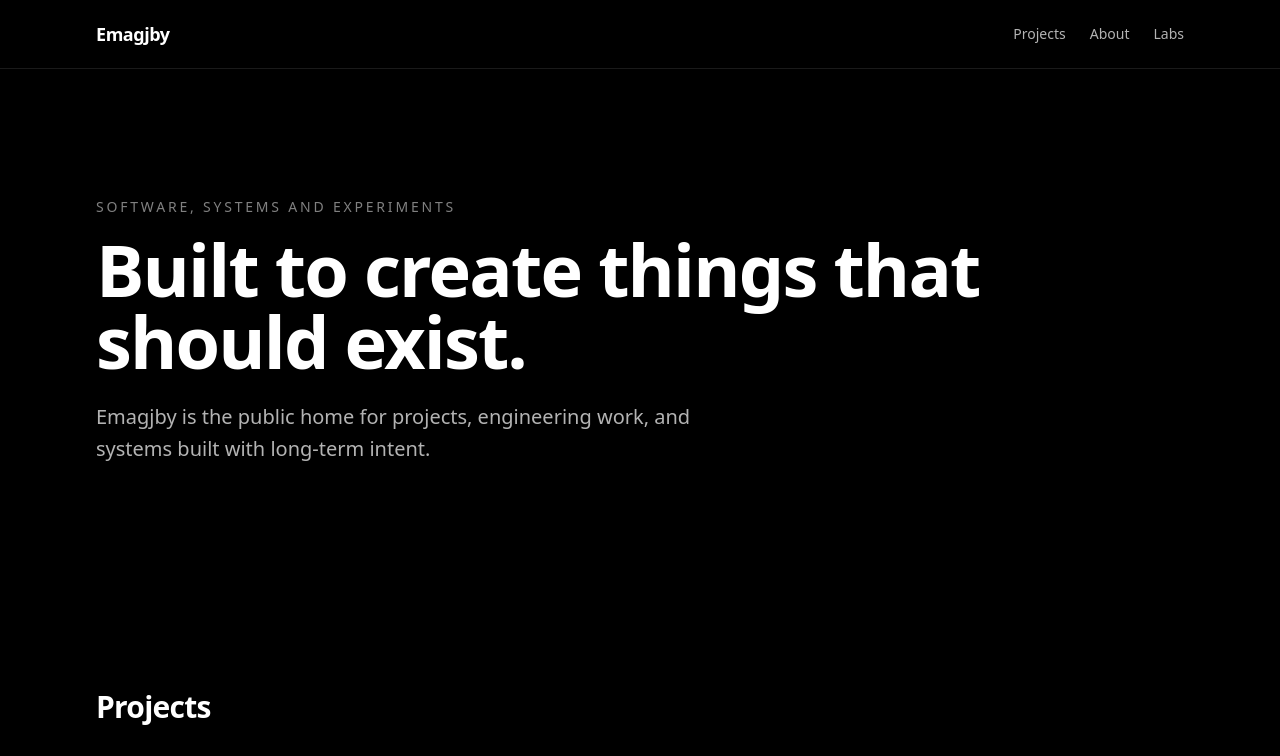
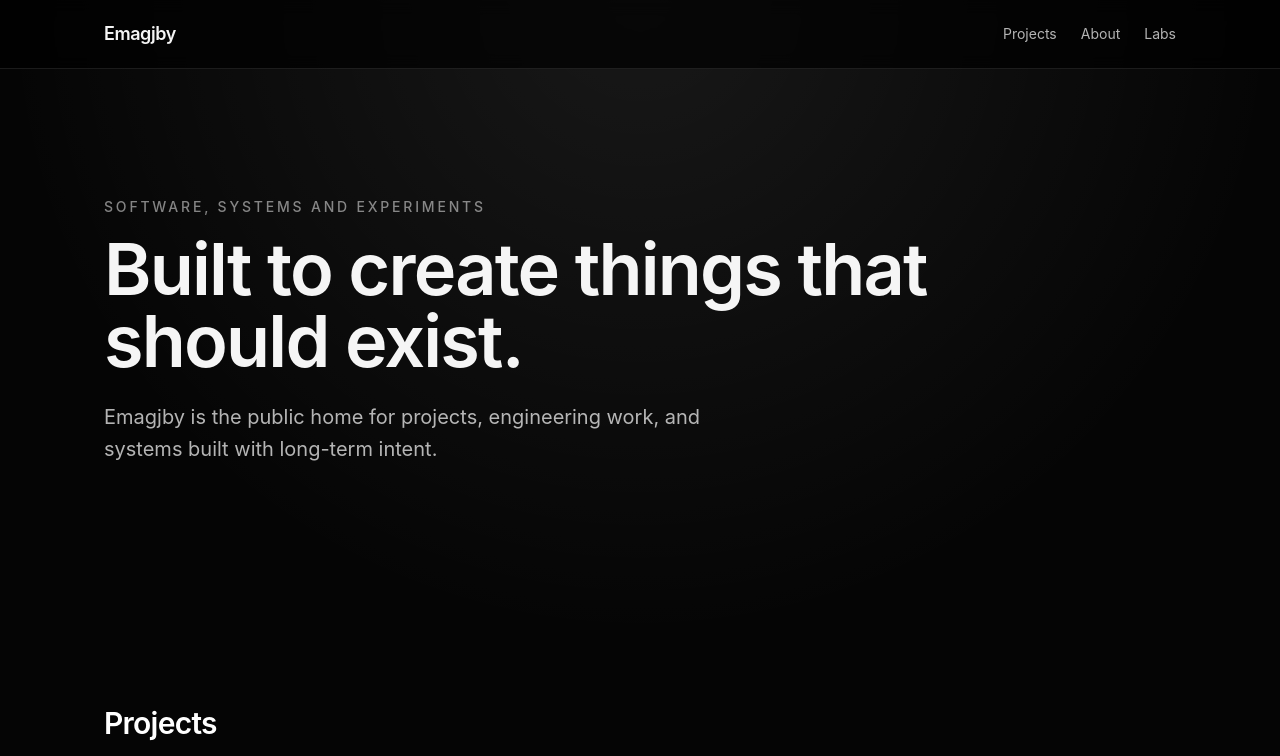
Before and after one commit to Emagjby/emagjby.com, a SvelteKit app: page / in a window 1280 px wide. Shown: the top 756 px of the page. Built offline with nearby package versions, Linux system fonts and the light colour scheme.

Commit message:
feat(site): create base layout and global styles (#3)

```diff
--- a/src/lib/components/Container.svelte
+++ b/src/lib/components/Container.svelte
@@ -1,14 +1,17 @@
 <script lang="ts">
-	import type { Snippet } from 'svelte';
-	import type { SvelteHTMLElements } from 'svelte/elements';
+	import type { Snippet } from "svelte";
+	import type { SvelteHTMLElements } from "svelte/elements";
 
-	type Props = SvelteHTMLElements['div'] & {
+	type Props = SvelteHTMLElements["div"] & {
 		children?: Snippet;
 	};
 
-	let { class: className = '', children, ...rest }: Props = $props();
+	let { class: className = "", children, ...rest }: Props = $props();
 </script>
 
-<div class={`mx-auto w-full max-w-6xl px-6 sm:px-8 ${className}`} {...rest}>
+<div
+	class={`mx-auto w-full max-w-6xl px-6 sm:px-8 lg:px-10 ${className}`}
+	{...rest}
+>
 	{@render children?.()}
 </div>
--- a/src/lib/components/Section.svelte
+++ b/src/lib/components/Section.svelte
@@ -11,15 +11,19 @@
 	let { id, title = "", class: className = "", children }: Props = $props();
 </script>
 
-<section {id} class={`py-16 sm:py-24 ${className}`}>
-	<div class="mx-auto w-full max-w-6xl px-6 sm:px-8">
+<section {id} class={`py-20 sm:py-28 ${className}`}>
+	<div class="mx-auto w-full max-w-6xl px-6 sm:px-8 lg:px-10">
 		{#if title}
-			<h2 class="text-2xl font-semibold tracking-tight sm:text-3xl">
-				{title}
-			</h2>
+			<div class="max-w-2xl">
+				<h2
+					class="text-2xl font-semibold tracking-tight text-white sm:text-3xl"
+				>
+					{title}
+				</h2>
+			</div>
 		{/if}
 
-		<div class={title ? "mt-8" : ""}>
+		<div class={title ? "mt-10" : ""}>
 			{@render children?.()}
 		</div>
 	</div>
--- a/src/routes/+layout.svelte
+++ b/src/routes/+layout.svelte
@@ -1,9 +1,10 @@
 <script lang="ts">
-	import './layout.css';
-	import favicon from '$lib/assets/favicon.svg';
+	import "./layout.css";
 
 	let { children } = $props();
 </script>
 
-<svelte:head><link rel="icon" href={favicon} /></svelte:head>
+<svelte:head>
+	<meta name="viewport" content="width=device-width, initial-scale=1.0" />
+</svelte:head>
 {@render children()}
--- a/src/routes/+page.svelte
+++ b/src/routes/+page.svelte
@@ -11,8 +11,10 @@
 	<meta name="description" content={siteContent.description} />
 </svelte:head>
 
-<div class="min-h-screen bg-black text-white">
-	<header class="border-b border-white/10">
+<div class="min-h-screen">
+	<header
+		class="sticky top-0 z-10 border-b border-white/10 bg-black/70 backdrop-blur"
+	>
 		<Container class="flex items-center justify-between py-5">
 			<a href="/" class="text-lg font-semibold tracking-tight"
 				>{siteContent.name}</a
--- a/src/routes/layout.css
+++ b/src/routes/layout.css
@@ -1,2 +1,57 @@
-@import 'tailwindcss';
-@plugin '@tailwindcss/typography';
+@import "tailwindcss";
+
+:root {
+    color-scheme: dark;
+}
+
+html {
+    scroll-behavior: smooth;
+}
+
+body {
+    margin: 0;
+    min-width: 320px;
+    background:
+        radial-gradient(circle at top, rgba(255, 255, 255, 0.08), transparent 35%),
+        #050505;
+    color: rgba(255, 255, 255, 0.96);
+    font-family:
+        "Inter",
+        ui-sans-serif,
+        system-ui,
+        system-ui,
+        -apple-system,
+        BlinkMacSystemFont,
+        "Segoe UI",
+        Roboto,
+        Oxygen,
+        Ubuntu,
+        Cantarell,
+        "Open Sans",
+        "Helvetica Neue",
+        sans-serif;
+    text-rendering: optimizeLegibility;
+    -webkit-font-smoothing: antialiased;
+    -moz-osx-font-smoothing: grayscale;
+}
+
+* {
+    box-sizing: border-box;
+}
+
+a {
+    color: inherit;
+    text-decoration: none;
+}
+
+button,
+input,
+textarea,
+select {
+    font: inherit;
+}
+
+::selection {
+    background: rgba(255, 255, 255, 0.18);
+    color: white;
+}
```
